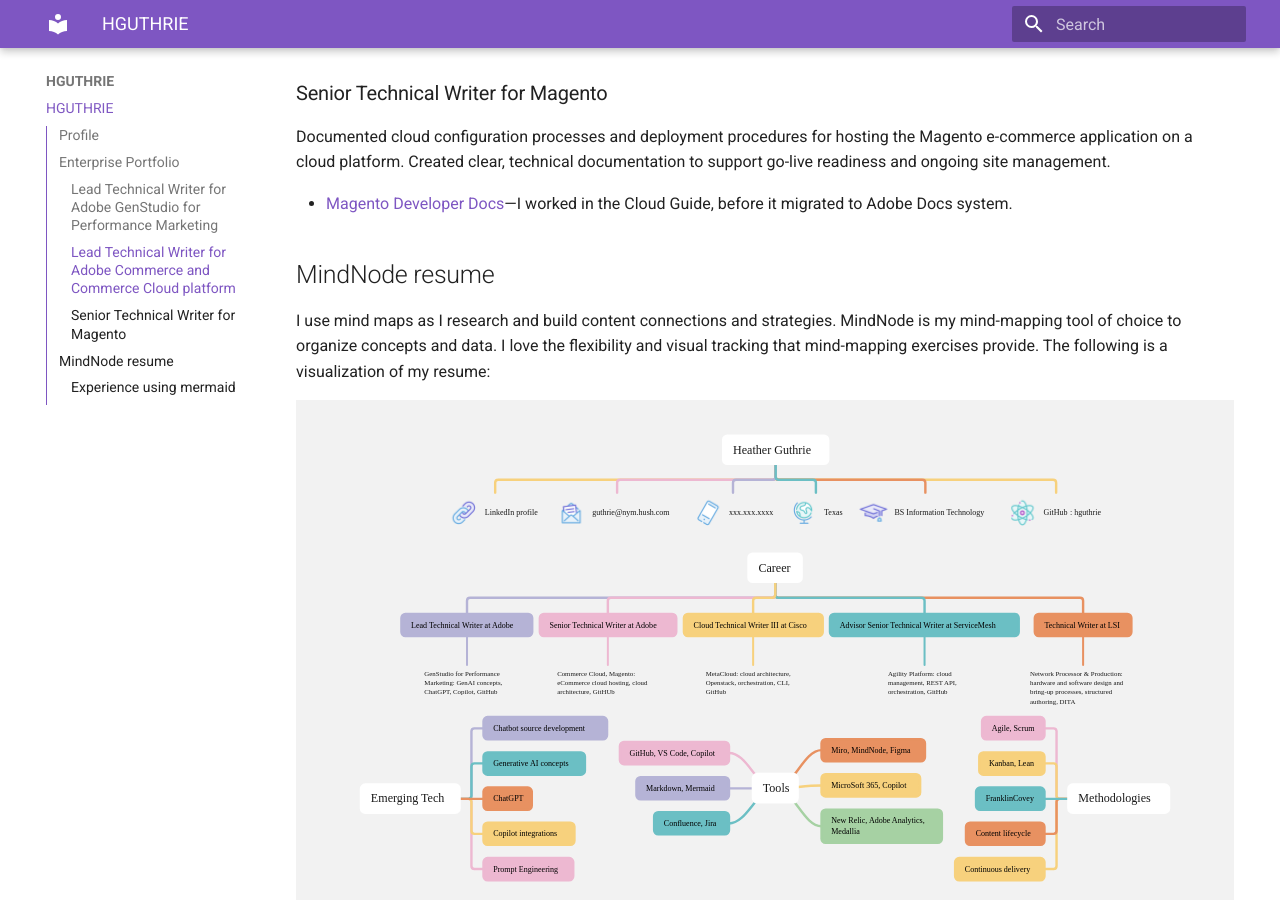
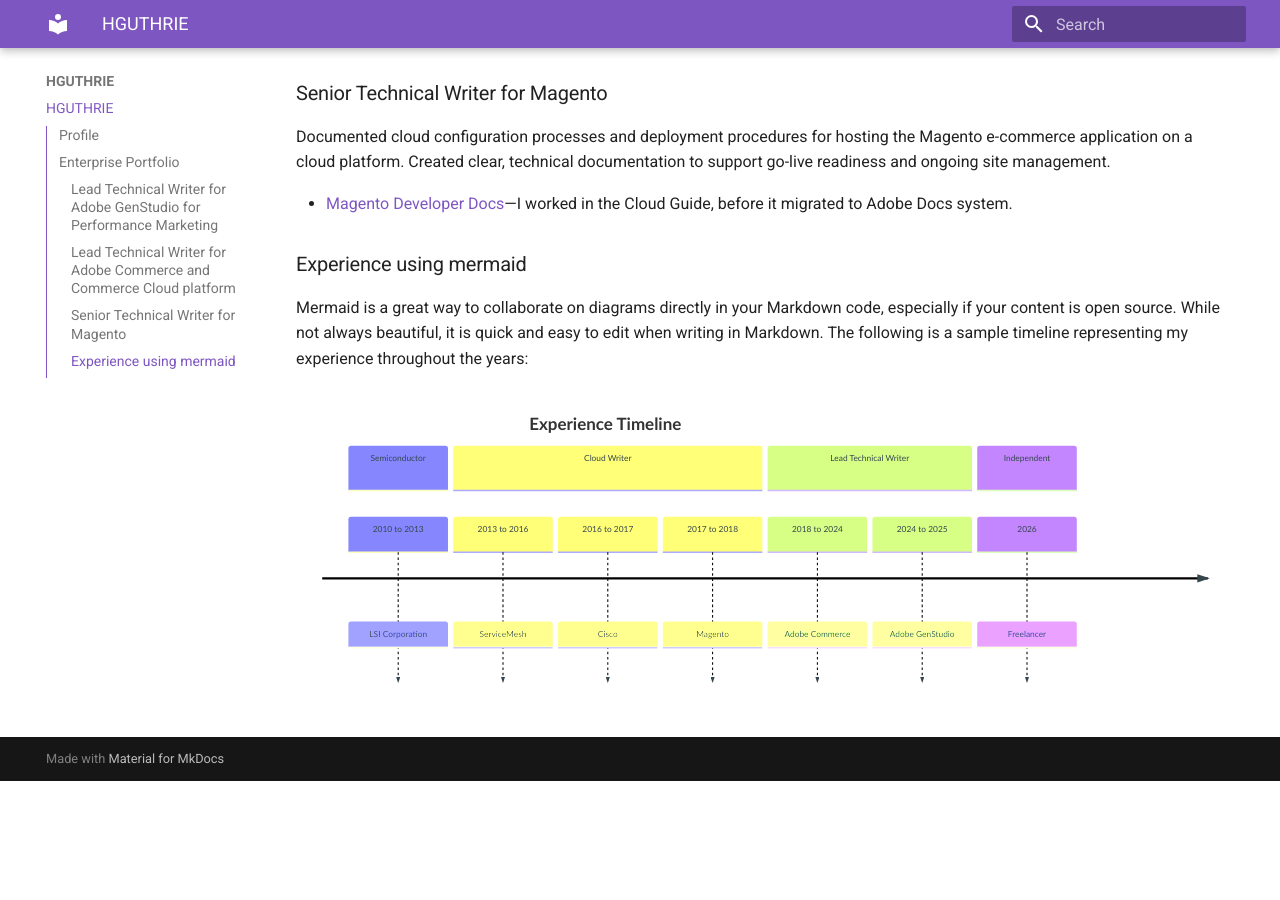
Before and after one commit to hguthrie/hguthrie.github.io, an MkDocs documentation site: the page built from docs/index.md, in a window 1280 px wide and 900 px high, scrolled down 1198 px. Built offline with MkDocs 1.6.1 and Material for MkDocs 9.7.7, drawn with Linux system fonts in a browser that asks for light colours; after the commit the page ends 1979 px from its top, so only the background shows below that.

Commit message:
update git files remove images

```diff
--- a/docs/index.md
+++ b/docs/index.md
@@ -45,12 +45,6 @@
 
 - [Magento Developer Docs](https://github.com/magento-commerce/devdocs)—I worked in the Cloud Guide, before it migrated to Adobe Docs system.
 
-## MindNode resume
-
-I use mind maps as I research and build content connections and strategies. MindNode is my mind-mapping tool of choice to organize concepts and data. I love the flexibility and visual tracking that mind-mapping exercises provide. The following is a visualization of my resume:
-
-![Mind map visual resume](assets/Resume-2025.svg "HGUTHRIE resume as a mind map")
-
 ### Experience using mermaid
 
 Mermaid is a great way to collaborate on diagrams directly in your Markdown code, especially if your content is open source. While not always beautiful, it is quick and easy to edit when writing in Markdown. The following is a sample timeline representing my experience throughout the years:
```
Also changed, not shown: docs/assets/Resume-2025.svg (deleted), 2 other files.
